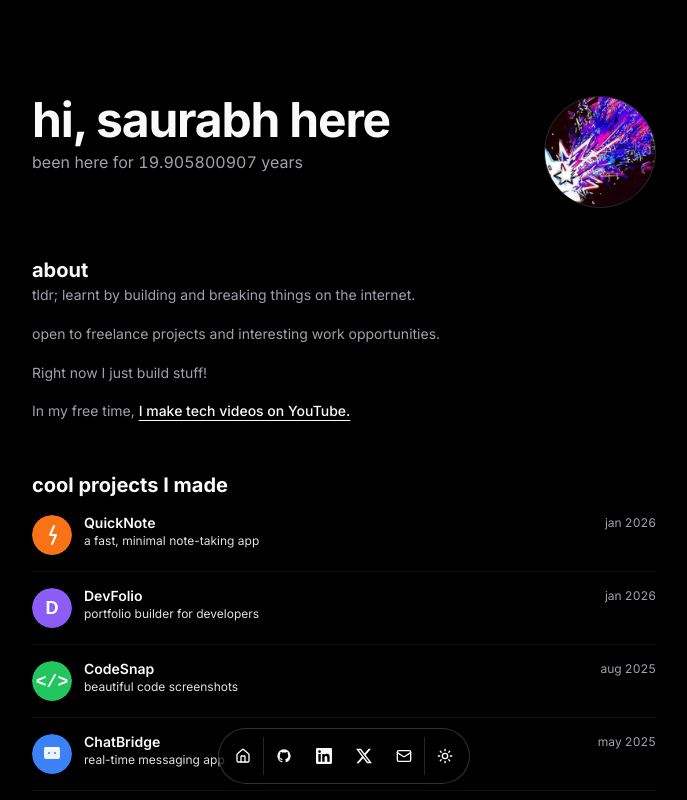
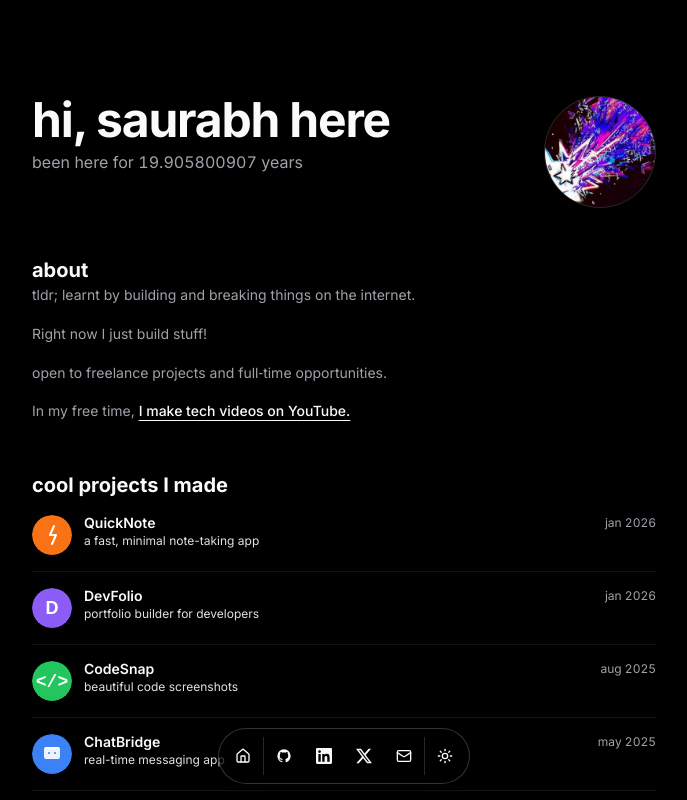
Before and after one commit to saurabhxmeena/Portfolio-Website, a Next.js app: page / in a window 1280 px wide. Shown: the top 800 px of the page, without its empty margins (296-983 px from the left). Built offline with nearby package versions, Linux system fonts and the light colour scheme.

Commit message:
Update portfolio

```diff
--- a/src/data/siteConfig.ts
+++ b/src/data/siteConfig.ts
@@ -11,9 +11,9 @@ export const siteConfig = {
   description: "software developer",
   summary: `tldr; learnt by building and breaking things on the internet.
 
-open to freelance projects and interesting work opportunities.
+Right now I just build stuff!
 
-Right now I just build stuff!
+open to freelance projects and full‑time opportunities.
 
 In my free time, I make tech videos on YouTube.`,
   avatarUrl: "/profile2.jpg",
```
